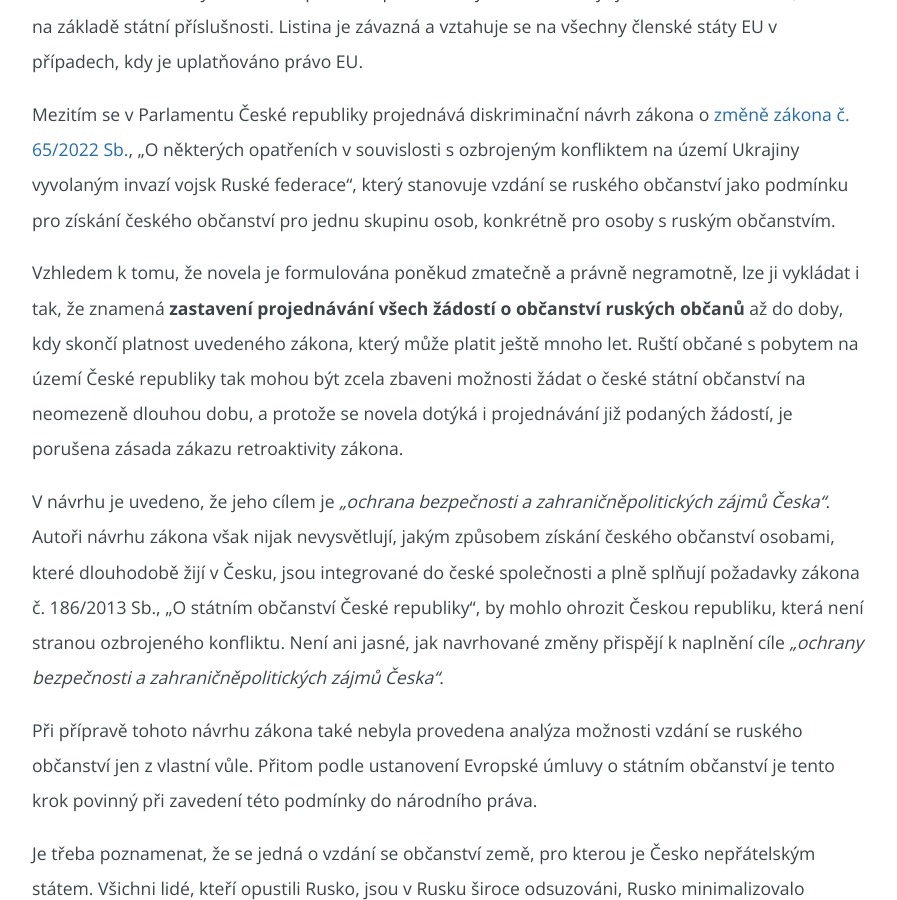
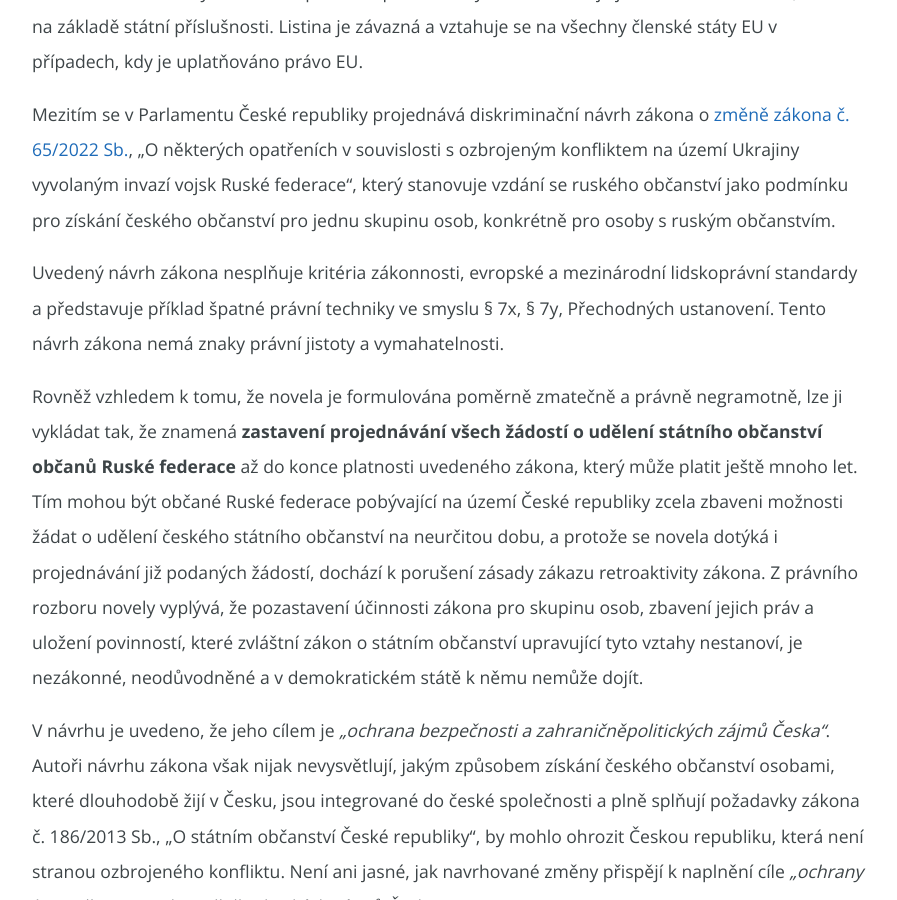
Before and after one commit to thewulf7/jsmelide, a Jekyll site: the page built from index.md, in a window 1280 px wide and 900 px high, scrolled down 1220 px. Shown: the whole window, without its empty margins (192-1089 px from the left). Built offline with Jekyll 4.4.1, drawn with Linux system fonts in a browser that asks for light colours; comment, search, counter and statistics services are not loaded.

Commit message:
Update index.md

```diff
--- a/index.md
+++ b/index.md
@@ -15,7 +15,9 @@ Také článek 21 Listiny základních práv Evropské unie výslovně zakazuje
 
 Mezitím se v Parlamentu České republiky projednává diskriminační návrh zákona o [změně zákona č. 65/2022 Sb.](https://www.psp.cz/sqw/historie.sqw?o=9&t=727), „O některých opatřeních v souvislosti s ozbrojeným konfliktem na území Ukrajiny vyvolaným invazí vojsk Ruské federace“, který stanovuje vzdání se ruského občanství jako podmínku pro získání českého občanství pro jednu skupinu osob, konkrétně pro osoby s ruským občanstvím.
 
-Vzhledem k tomu, že novela je formulována poněkud zmatečně a právně negramotně, lze ji vykládat i tak, že znamená **zastavení projednávání všech žádostí o občanství ruských občanů** až do doby, kdy skončí platnost uvedeného zákona, který může platit ještě mnoho let. Ruští občané s pobytem na území České republiky tak mohou být zcela zbaveni možnosti žádat o české státní občanství na neomezeně dlouhou dobu, a protože se novela dotýká i projednávání již podaných žádostí, je porušena zásada zákazu retroaktivity zákona.
+Uvedený návrh zákona nesplňuje kritéria zákonnosti, evropské a mezinárodní lidskoprávní standardy a představuje příklad špatné právní techniky ve smyslu § 7x, § 7y, Přechodných ustanovení. Tento návrh zákona nemá znaky právní jistoty a vymahatelnosti.
+
+Rovněž vzhledem k tomu, že novela je formulována poměrně zmatečně a právně negramotně, lze ji vykládat tak, že znamená **zastavení projednávání všech žádostí o udělení státního občanství občanů Ruské federace** až do konce platnosti uvedeného zákona, který může platit ještě mnoho let. Tím mohou být občané Ruské federace pobývající na území České republiky zcela zbaveni možnosti žádat o udělení českého státního občanství na neurčitou dobu, a protože se novela dotýká i projednávání již podaných žádostí, dochází k porušení zásady zákazu retroaktivity zákona. Z právního rozboru novely vyplývá, že pozastavení účinnosti zákona pro skupinu osob, zbavení jejich práv a uložení povinností, které zvláštní zákon o státním občanství upravující tyto vztahy nestanoví, je nezákonné, neodůvodněné a v demokratickém státě k němu nemůže dojít.
 
 V návrhu je uvedeno, že jeho cílem je _„ochrana bezpečnosti a zahraničněpolitických zájmů Česka“_. Autoři návrhu zákona však nijak nevysvětlují, jakým způsobem získání českého občanství osobami, které dlouhodobě žijí v Česku, jsou integrované do české společnosti a plně splňují požadavky zákona č. 186/2013 Sb., „O státním občanství České republiky“, by mohlo ohrozit Českou republiku, která není stranou ozbrojeného konfliktu. Není ani jasné, jak navrhované změny přispějí k naplnění cíle _„ochrany bezpečnosti a zahraničněpolitických zájmů Česka“_.
 
```
